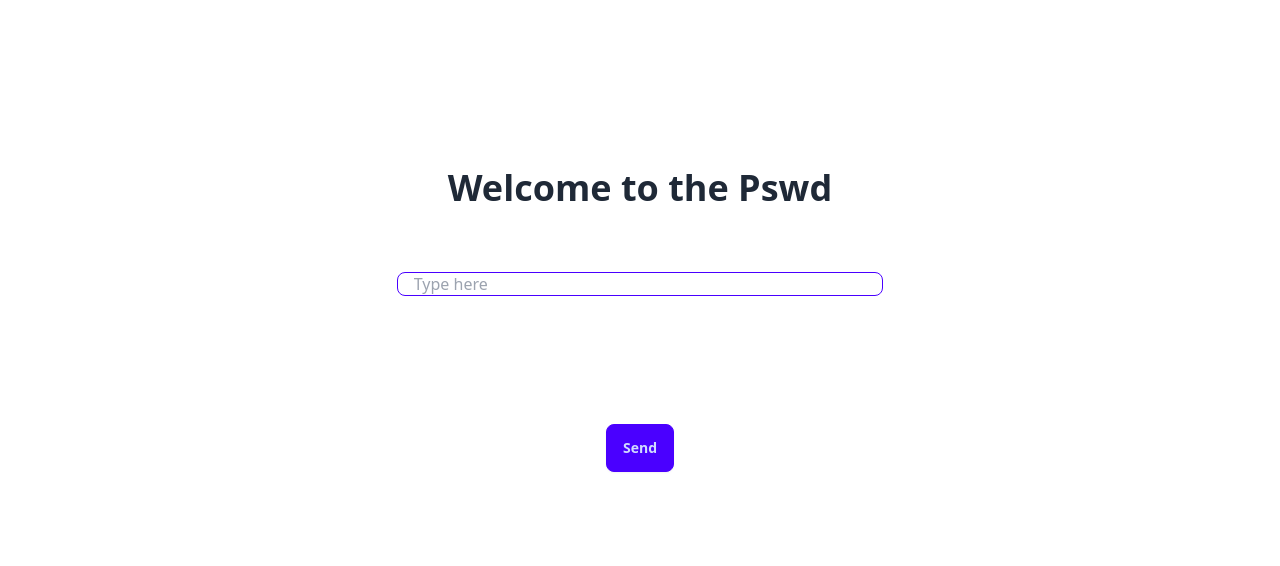
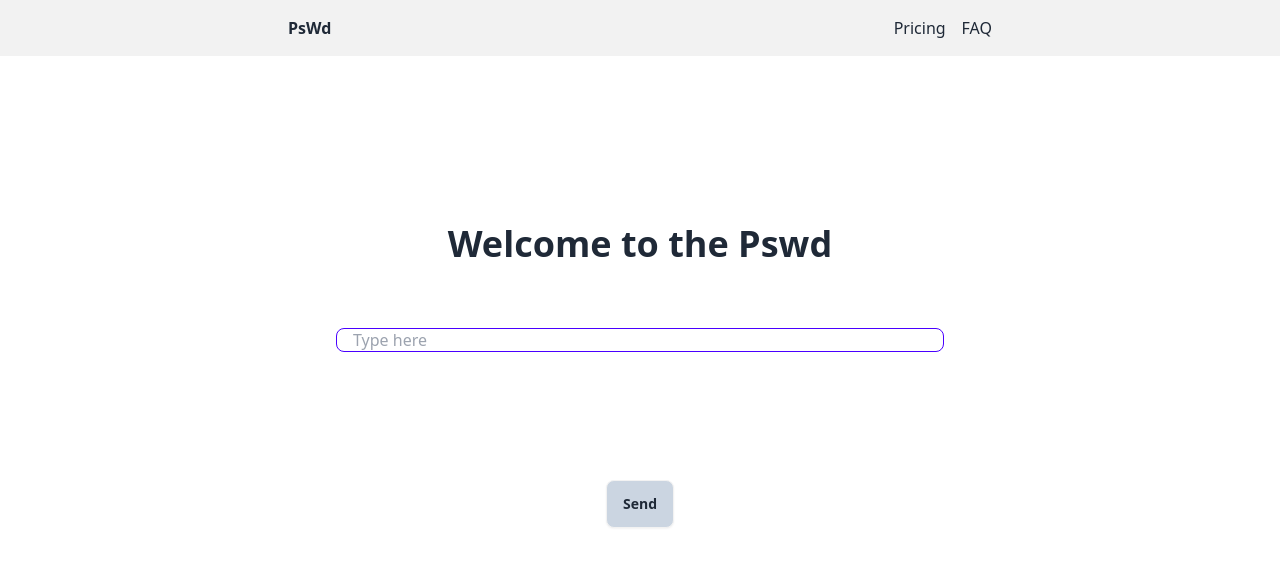
Before and after one commit to Artarcadman/Pswd, a Next.js app: page / in a window 1280 px wide. Shown: the top 566 px of the page. Built offline with nearby package versions, Linux system fonts and the light colour scheme.

Commit message:
added hero section (flex)

```diff
--- a/app/layout.js
+++ b/app/layout.js
@@ -18,7 +18,7 @@ export const metadata = {
 
 export default function RootLayout({ children }) {
   return (
-    <html lang="en">
+    <html lang="en" data-theme="light">
       <body
         className={`${geistSans.variable} ${geistMono.variable} antialiased`}
       >
--- a/app/page.js
+++ b/app/page.js
@@ -2,15 +2,23 @@ export default function Home() {
   return (
     <div>
       <main >
-
-        <div className="py-32 px-8 mx-auto text-center">
+        <div className="bg-base-200">
+        <section className="bg-base-200 flex justify-between items-center px-8 py-4 max-w-3xl mx-auto">
+        <div className="font-bold">PsWd</div>
+        <div className="space-x-4 hidden md:block">
+          <a className="link link-hover">Pricing</a>
+          <a className="link link-hover">FAQ</a>
+        </div>
+        </section>
+        </div>
+        <div className="py-32 px-8 mx-auto text-center ">
             <h1 className="text-4xl font-extrabold mb-6 py-10">Welcome to the Pswd</h1>
-            <input type="text" placeholder="Type here" className="input input-primary size-2/5"/>
+            <input type="text" placeholder="Type here" className="input input-primary size-2/4"/>
         </div>
 
         <div className="mx-auto text-center">
 
-        <button className="btn btn-primary">Send</button>
+        <button className="btn bg-slate-300">Send</button>
         </div>
 
 
--- a/tailwind.config.js
+++ b/tailwind.config.js
@@ -9,4 +9,7 @@ module.exports = {
   plugins: [
     require('daisyui'),
   ],
+  daisyui: {
+    themes: ["light", "dark"]
+  }
 }
```
Also changed, not shown: app/globals.css (line endings or trailing spaces).
